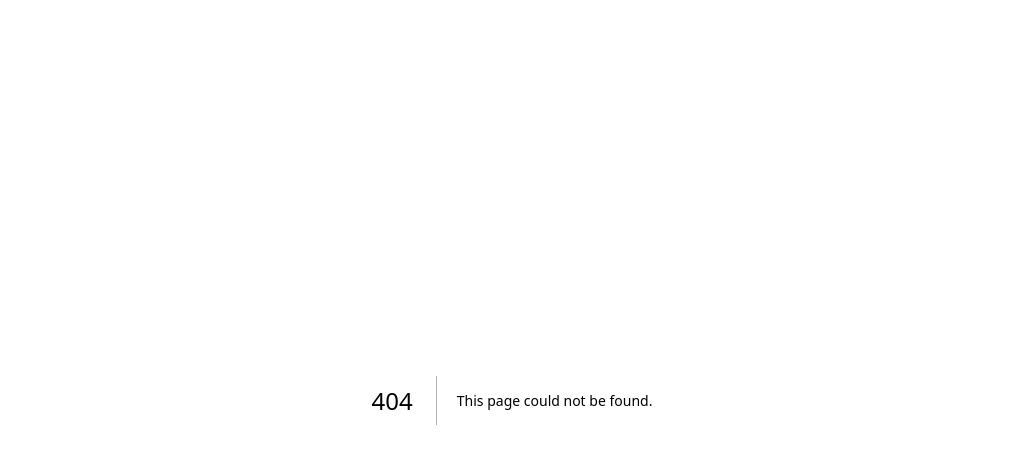
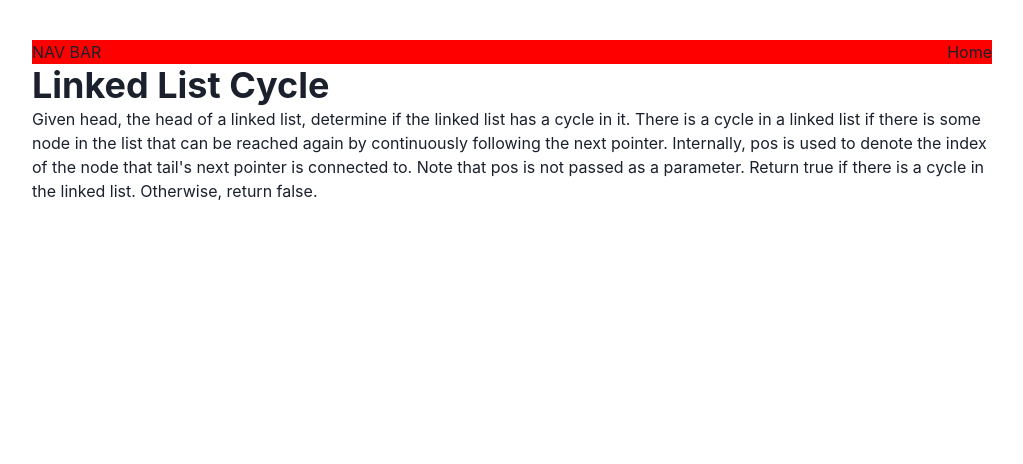
Before and after one commit to William-Schutte/leet-code-workbook, a Next.js app: page /problems/linkedListCycle in a window 1280 px wide. Before the commit this address had no page. Shown: the top 464 px of the page, without its empty margins (128-1151 px from the left). Built offline with nearby package versions, Linux system fonts and the light colour scheme.

Commit message:
problem: Linked List Cycle

```diff
--- /dev/null
+++ b/pages/problems/linkedListCycle/index.tsx
@@ -0,0 +1,19 @@
+import { Heading, Text } from "@chakra-ui/react";
+import Layout from "../../layout";
+
+export default function LinkedListCycle() {
+  return (
+    <Layout>
+      <Heading>Linked List Cycle</Heading>
+      <Text>
+        Given head, the head of a linked list, determine if the linked list has
+        a cycle in it. There is a cycle in a linked list if there is some node
+        in the list that can be reached again by continuously following the next
+        pointer. Internally, pos is used to denote the index of the node that
+        tail's next pointer is connected to. Note that pos is not passed as a
+        parameter. Return true if there is a cycle in the linked list.
+        Otherwise, return false.
+      </Text>
+    </Layout>
+  );
+}
```
Also changed, not shown: pages/problems/linkedListCycle/work.js (added, +52 -0 lines).
